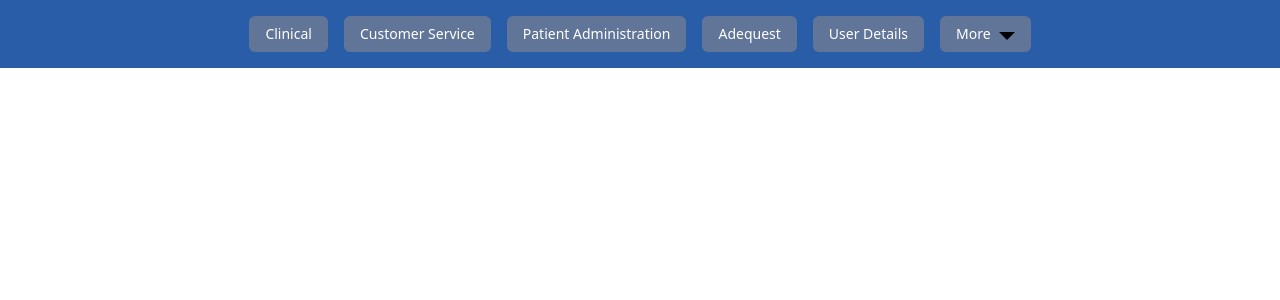
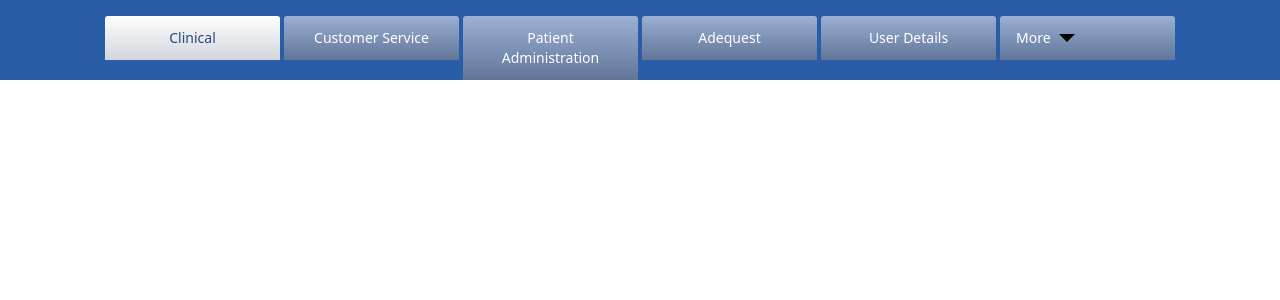
Before and after one commit to chefinazia/baxter-cms, a React (Vite) app: page /navBar in a window 1280 px wide. Shown: the top 300 px of the page. Built offline with nearby package versions, Linux system fonts and the light colour scheme.

Commit message:
Navbar hover effect and default selection added

```diff
--- a/src/components/navbar/NavBar.jsx
+++ b/src/components/navbar/NavBar.jsx
@@ -1,66 +1,116 @@
-import React from "react";
-import { Link } from "react-router-dom";
+import React from 'react';
+import {Link} from 'react-router-dom';
 
 const NavBar = () => {
-  const linkClasses =
-    "flex justify-center font-medium hover:bg-white hover:text-black gap-2 bg-primary-navBarItemBgColor px-4 py-2 rounded-md";
+  const linkHoverClasses = `
+    from-white to-gray-300 text-[#2b477d]
+  `;
+  const linkClasses = `
+    flex justify-center font-medium
+    w-[175px] rounded-t-[3px] rounded-b-none px-4 py-3 mt-4
+    bg-gradient-to-b from-[#9cb0d3] to-[#617598]
+    relative min-w-[140px]
+    hover:from-white hover:to-gray-300 hover:text-[#2b477d]
+    inline-block
+  `;
+
+  const subMenuClass = `
+    absolute top-full hidden
+    border border-gray-300 rounded
+    w-full group-hover:block rounded-t-[5px]
+  `;
+
+  const optionItemClass = `
+    flex justify-center
+    block px-4 py-3
+    bg-primary-navBarItemBgColor
+    hover:bg-white hover:text-[#2b477d]
+    text-white
+    rounded-sm border-b border-black-300
+  `;
 
   const navbarItem = [
     {
-      text: "Clinical",
-      link: "#",
+      text: 'Clinical',
+      link: '#',
+      subMenuFlag: false,
+      subMenuItem: [],
+      defaultHover: true,
+    },
+    {
+      text: 'Customer Service',
+      link: '#',
+      subMenuFlag: false,
+      subMenuItem: [],
+      defaultHover: false,
+    },
+    {
+      text: 'Patient Administration',
+      link: '#',
+      subMenuFlag: false,
+      subMenuItem: [],
+      defaultHover: false,
+    },
+    {
+      text: 'Adequest',
+      link: '#',
       subMenuFlag: false,
       subMenuItem: [],
     },
     {
-      text: "Customer Service",
-      link: "#",
+      text: 'User Details',
+      link: '#',
       subMenuFlag: false,
       subMenuItem: [],
+      defaultHover: false,
     },
     {
-      text: "Patient Administration",
-      link: "#",
+      text: 'More',
+      link: '#',
+      subMenuFlag: true,
+      defaultHover: false,
+      subMenuItem: [
+        {
+          text: 'User',
+          link: '#',
           subMenuFlag: false,
-      subMenuItem: [],
         },
         {
-      text: "Adequest",
-      link: "#",
+          text: 'Patient',
+          link: '#',
           subMenuFlag: false,
-      subMenuItem: [],
         },
         {
-      text: "User Details",
-      link: "#",
+          text: 'Doctor',
+          link: '#',
           subMenuFlag: false,
-      subMenuItem: [],
         },
-    {
-      text: "More",
-      link: "#",
-      subMenuFlag: true,
-      subMenuItem: [],
+      ],
     },
   ];
+
   return (
-    <div className="flex justify-center gap-4 text-white text-sm bg-primary-navBarBgColor p-4">
+    <div className="flex justify-center gap-1 text-white text-sm bg-primary-navBarBgColor">
       {navbarItem.map((item, index) => {
         return (
-          <div>
+          <div key={index} className="relative group">
             {item.subMenuFlag ? (
-              <div className={linkClasses}>
-                <Link className={item.linkDesign} key={index} href="styles.css">
+              <div className={`${linkClasses} ${item.defaultHover ? linkHoverClasses : ''}`}>
+                <Link to={item.link} className="flex items-center w-full">
                   {item.text}
+                  <img src="/src/svg/drop-down.png" className="h-4 ml-2 w-4" alt="dropdown" />
                 </Link>
-                <img
-                  src="/src/svg/drop-down.png"
-                  className="h-4 w-4 mt-1"
-                ></img>
+                <div className={subMenuClass}>
+                  {item.subMenuItem.map((ele, subIndex) => (
+                    <Link to={ele.link} className={optionItemClass} key={subIndex}>
+                      {ele.text}
+                    </Link>
+                  ))}
+                </div>
               </div>
             ) : (
-              <div className={linkClasses}>
-                <Link className={item.linkDesign} key={index} href="styles.css">
+              <div className={`${linkClasses} ${item.defaultHover ? linkHoverClasses : ''}`}>
+                <Link to={item.link} className="w-full text-center">
                   {item.text}
                 </Link>
               </div>
```
Lines whose indentation alone changed are shown as unchanged.
